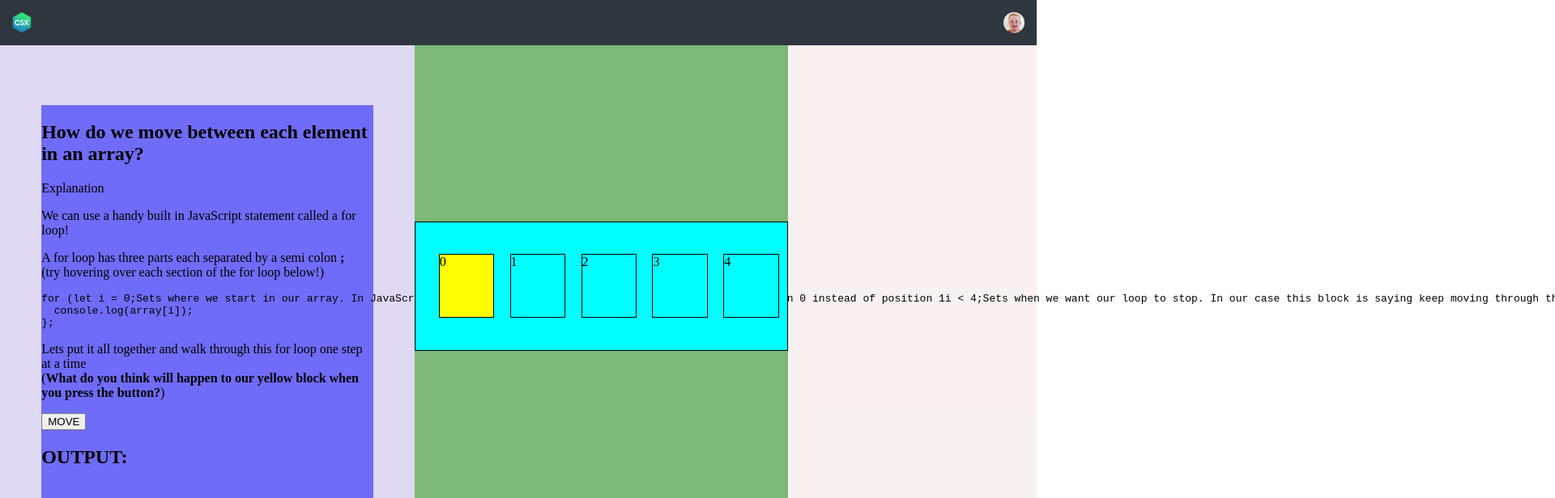
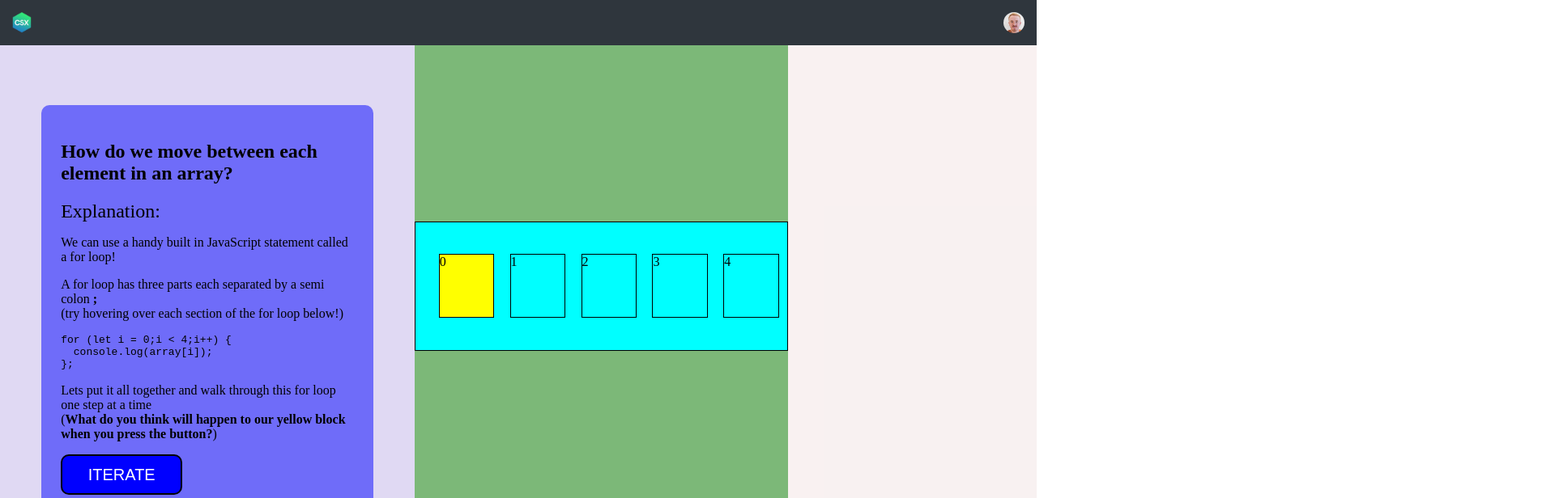
Before and after one commit to TheGoblinSharks/Scratch-Project, a React (Vite) app: page / in a window 1280 px wide. Shown: the top 616 px of the page at 81% size, 1920 px wide, since content can reach past the window. Built offline with nearby package versions, Linux system fonts and the light colour scheme.

Commit message:
Added extra styling to tool tip
Explantion and tool tip section styling added

```diff
--- a/src/components/MainContainers/LeftMainContainer.jsx
+++ b/src/components/MainContainers/LeftMainContainer.jsx
@@ -13,7 +13,7 @@ const LeftMainContainer = () => {
             How do we move between each element in an array?
           </h2>
           <div>
-            Explanation
+            <span className="explanation">Explanation:</span>
             <p>
               We can use a handy built in JavaScript statement called a for loop!
             </p>
@@ -57,8 +57,8 @@ const LeftMainContainer = () => {
             (<b>What do you think will happen to our yellow block when you press the button?</b>)
           </p>
 
-          <button className="move-button">
-            MOVE
+          <button className="iterate-button">
+            ITERATE
           </button>
 
           <h2>
--- a/src/index.css
+++ b/src/index.css
@@ -46,8 +46,6 @@ body {
     width: 40vw;
 
 
-
-
 }
 
 .left-main-container {
@@ -59,8 +57,8 @@ body {
 
     height: 80%;
     width: 80%;
-
-
+    padding:1.5rem;
+    border-radius:10px;
 }
 
 .right {
@@ -133,3 +131,47 @@ img {
 .hover {
   background-color: yellow;
 }
+
+.tool-tip {
+  position:relative;
+}
+
+.tool-tip:hover {
+  background-color: rgba(255,255,255,0.5);
+  cursor:help;
+}
+
+.explanation {
+  font-size:1.5rem;
+
+}
+
+.tool-tip-text {
+  visibility: hidden;
+  width:300px;
+  border-radius:5px;
+  padding:15px;
+  border: 2px solid black;
+
+  position:absolute;
+  text-wrap: wrap;
+  background:white;
+  bottom:100%;
+  left:50%;
+  margin-left:-50px;
+}
+
+.tool-tip:hover .tool-tip-text{
+  visibility: visible;
+}
+
+.iterate-button {
+  border:2px solid black;
+  background:blue;
+  border-radius:10px;
+  height:50px;
+  width:150px;
+  color:white;
+  font-size:1.25rem;
+  cursor:pointer;
+}
```
